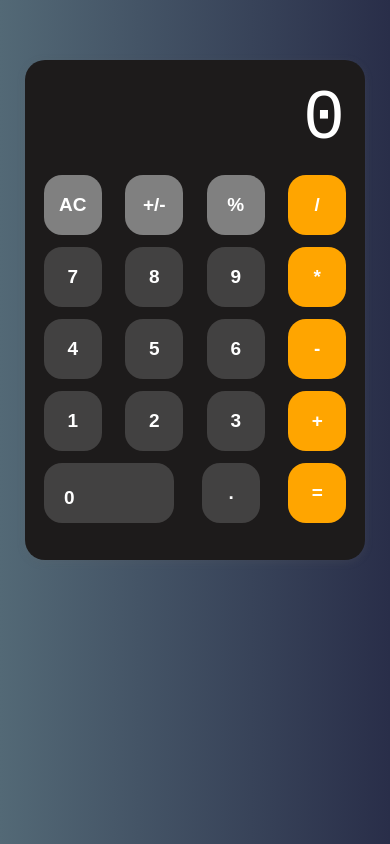
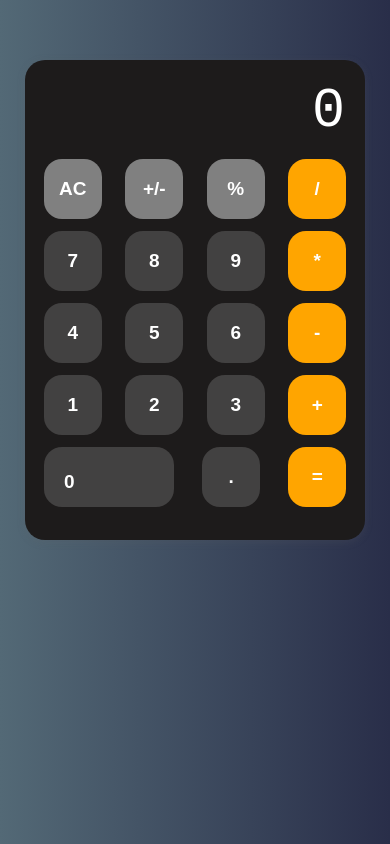
Before and after one commit to KhamdamovAva/Calculator, a plain HTML site: page index.html in a window 390 px wide. Drawn offline with Linux system fonts and the light colour scheme.

Commit message:
changed class-display font-size

```diff
--- a/style.css
+++ b/style.css
@@ -66,7 +66,7 @@ body {
 @media screen and (max-width: 460px) {
   .calculator {
     width: 340px;
-    min-height: 500px;
+    min-height: 480px;
     margin: 60px auto;
   }
   .zero-btn {
@@ -80,4 +80,7 @@ body {
     margin: 6px 9px;
     font-size: 19px;
   }
+  .display {
+    font-size: 55px;
+  }
 }
```
